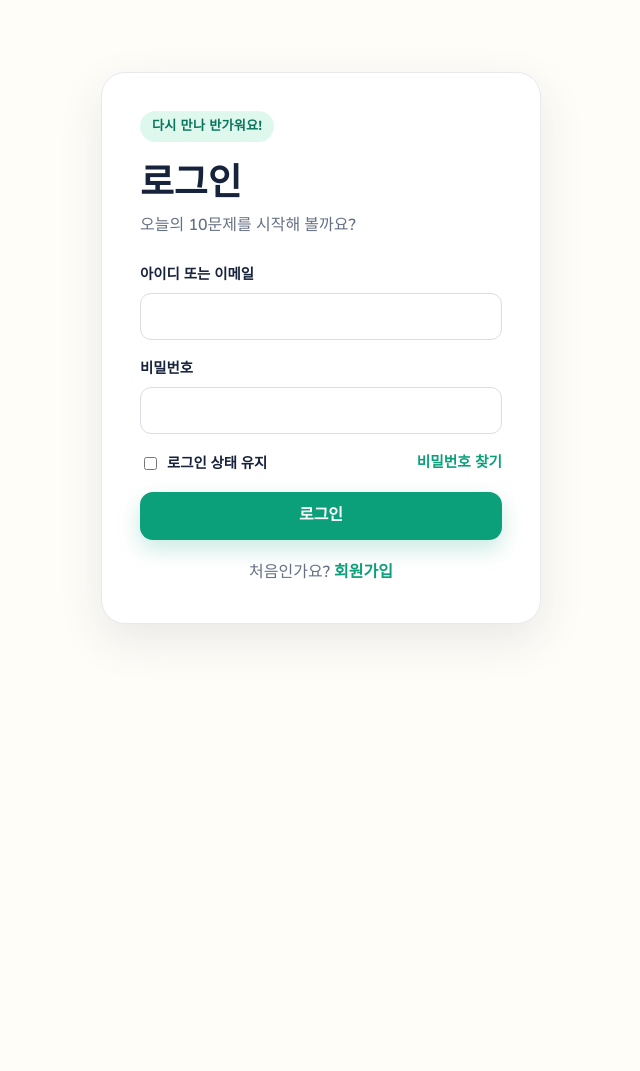
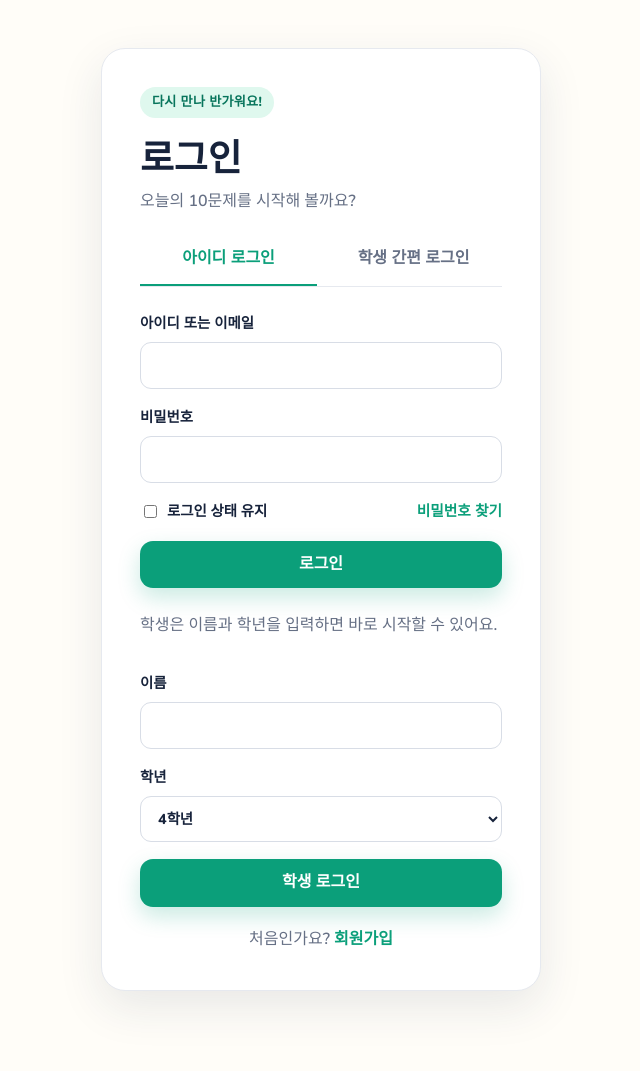
Before and after one commit to cksdudd103/elementary-learning-app, a Flask app: page /auth/login in a window 1280 px wide. Shown: the part 72-1143 px from the top of the page, without its empty margins (319-959 px from the left). Before the commit the page ends 710 px from the top, so only its background shows below. Run offline with Flask 3, Linux system fonts and the light colour scheme; parts of the project's set-up code (start-up, migrations or seed data) failed here and were passed over.

Commit message:
feat: student simple login with name+grade; parents keep username/password

```diff
--- a/app/auth/routes.py
+++ b/app/auth/routes.py
@@ -86,6 +86,25 @@
     if current_user.is_authenticated:
         return redirect(url_for("student.dashboard"))
     if request.method == "POST":
+        # 학생 간편 로그인 (이름 + 학년)
+        display_name = request.form.get("display_name", "").strip()
+        if display_name:
+            try:
+                grade_level = int(request.form.get("grade_level", 1))
+            except ValueError:
+                grade_level = 1
+            user = User.query.filter_by(
+                role="student", display_name=display_name, grade_level=grade_level
+            ).first()
+            if user:
+                if user.update_grade_annually():
+                    db.session.commit()
+                login_user(user, remember=False)
+                return redirect(url_for("student.dashboard"))
+            flash("일치하는 학생 계정을 찾을 수 없습니다. 이름과 학년을 확인하세요.", "error")
+            return render_template("auth/login.html", tab="student")
+
+        # 일반 로그인 (아이디/이메일 + 비밀번호)
         identity = request.form.get("identity", "").strip()
         user = User.query.filter(or_(User.username == identity, User.email == identity.lower())).first()
         if user and user.check_password(request.form.get("password", "")):
@@ -94,7 +113,7 @@
             login_user(user, remember=bool(request.form.get("remember")))
             return redirect(url_for("student.dashboard"))
         flash("아이디 또는 비밀번호를 확인하세요.", "error")
-    return render_template("auth/login.html")
+    return render_template("auth/login.html", tab="general")
 
 
 @auth_bp.route("/forgot-password", methods=["GET", "POST"])
--- a/app/static/css/app.css
+++ b/app/static/css/app.css
@@ -65,6 +65,11 @@
 .auth-shell { min-height: calc(100vh - 200px); display: grid; place-items: center; }
 .auth-card { width: min(440px, 100%); background: white; border: 1px solid var(--line); border-radius: 24px; padding: 38px; box-shadow: var(--shadow); }
 .auth-card.wide { width: min(720px, 100%); }.auth-card h1 { margin: 12px 0 0; font-size: 2.3rem; }
+.auth-tabs { display: flex; gap: 8px; margin-top: 20px; border-bottom: 1px solid var(--line); }
+.auth-tab { flex: 1; padding: 12px 8px; background: transparent; border: none; border-bottom: 2px solid transparent; color: var(--muted); font-weight: 700; cursor: pointer; }
+.auth-tab.active { color: var(--green); border-bottom-color: var(--green); }
+.auth-tab-panel { display: none; }
+.auth-tab-panel.active { display: grid; }
 .muted, .page-heading p, .welcome-row p { color: var(--muted); }
 .stack-form { display: grid; gap: 17px; margin-top: 25px; }
 .two-column { grid-template-columns: 1fr 1fr; }
--- a/app/templates/auth/login.html
+++ b/app/templates/auth/login.html
@@ -6,7 +6,13 @@
         <span class="eyebrow">다시 만나 반가워요!</span>
         <h1>로그인</h1>
         <p class="muted">오늘의 10문제를 시작해 볼까요?</p>
-        <form method="post" class="stack-form">
+
+        <div class="auth-tabs" role="tablist">
+            <button type="button" class="auth-tab {% if tab != 'student' %}active{% endif %}" data-tab="general" role="tab" aria-selected="{% if tab != 'student' %}true{% else %}false{% endif %}">아이디 로그인</button>
+            <button type="button" class="auth-tab {% if tab == 'student' %}active{% endif %}" data-tab="student" role="tab" aria-selected="{% if tab == 'student' %}true{% else %}false{% endif %}">학생 간편 로그인</button>
+        </div>
+
+        <form method="post" class="stack-form auth-tab-panel {% if tab != 'student' %}active{% endif %}" id="panel-general">
             <input type="hidden" name="csrf_token" value="{{ csrf_token() }}">
             <label>아이디 또는 이메일<input name="identity" required autocomplete="username"></label>
             <label>비밀번호<input type="password" name="password" required autocomplete="current-password"></label>
@@ -16,7 +22,44 @@
             </div>
             <button class="button primary full" type="submit">로그인</button>
         </form>
+
+        <form method="post" class="stack-form auth-tab-panel {% if tab == 'student' %}active{% endif %}" id="panel-student">
+            <input type="hidden" name="csrf_token" value="{{ csrf_token() }}">
+            <p class="muted">학생은 이름과 학년을 입력하면 바로 시작할 수 있어요.</p>
+            <label>이름<input name="display_name" required autocomplete="name"></label>
+            <label>학년
+                <select name="grade_level" required>
+                    {% for g in range(1, 10) %}
+                    <option value="{{ g }}" {% if g == 4 %}selected{% endif %}>{{ g }}학년</option>
+                    {% endfor %}
+                </select>
+            </label>
+            <button class="button primary full" type="submit">학생 로그인</button>
+        </form>
+
         <p class="form-foot">처음인가요? <a href="{{ url_for('auth.register') }}">회원가입</a></p>
     </div>
 </section>
+
+<script>
+document.addEventListener('DOMContentLoaded', function() {
+    const tabs = document.querySelectorAll('.auth-tab');
+    const panels = document.querySelectorAll('.auth-tab-panel');
+    tabs.forEach(function(tab) {
+        tab.addEventListener('click', function() {
+            const target = tab.dataset.tab;
+            tabs.forEach(function(t) {
+                t.classList.remove('active');
+                t.setAttribute('aria-selected', 'false');
+            });
+            panels.forEach(function(p) {
+                p.classList.remove('active');
+            });
+            tab.classList.add('active');
+            tab.setAttribute('aria-selected', 'true');
+            document.getElementById('panel-' + target).classList.add('active');
+        });
+    });
+});
+</script>
 {% endblock %}
```
